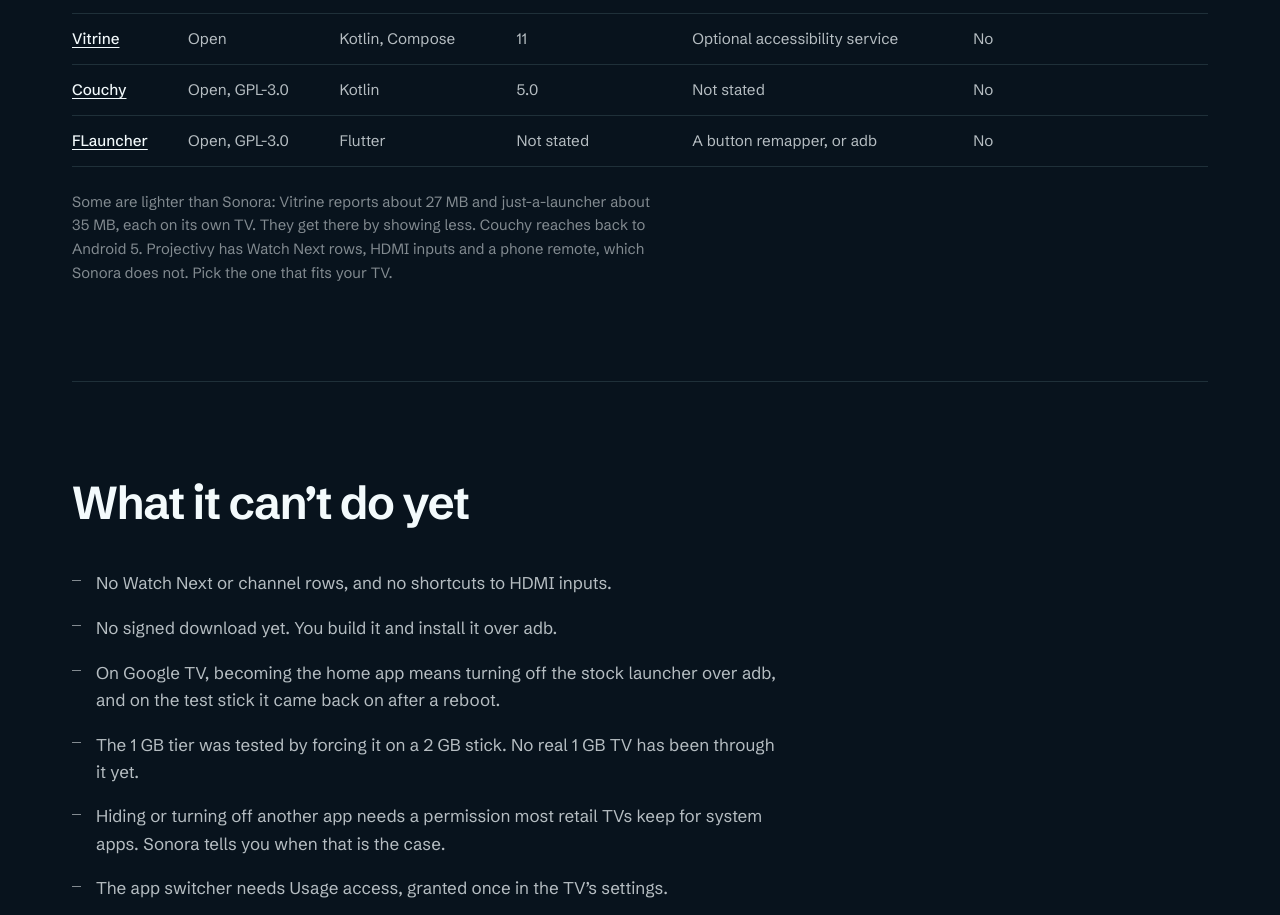
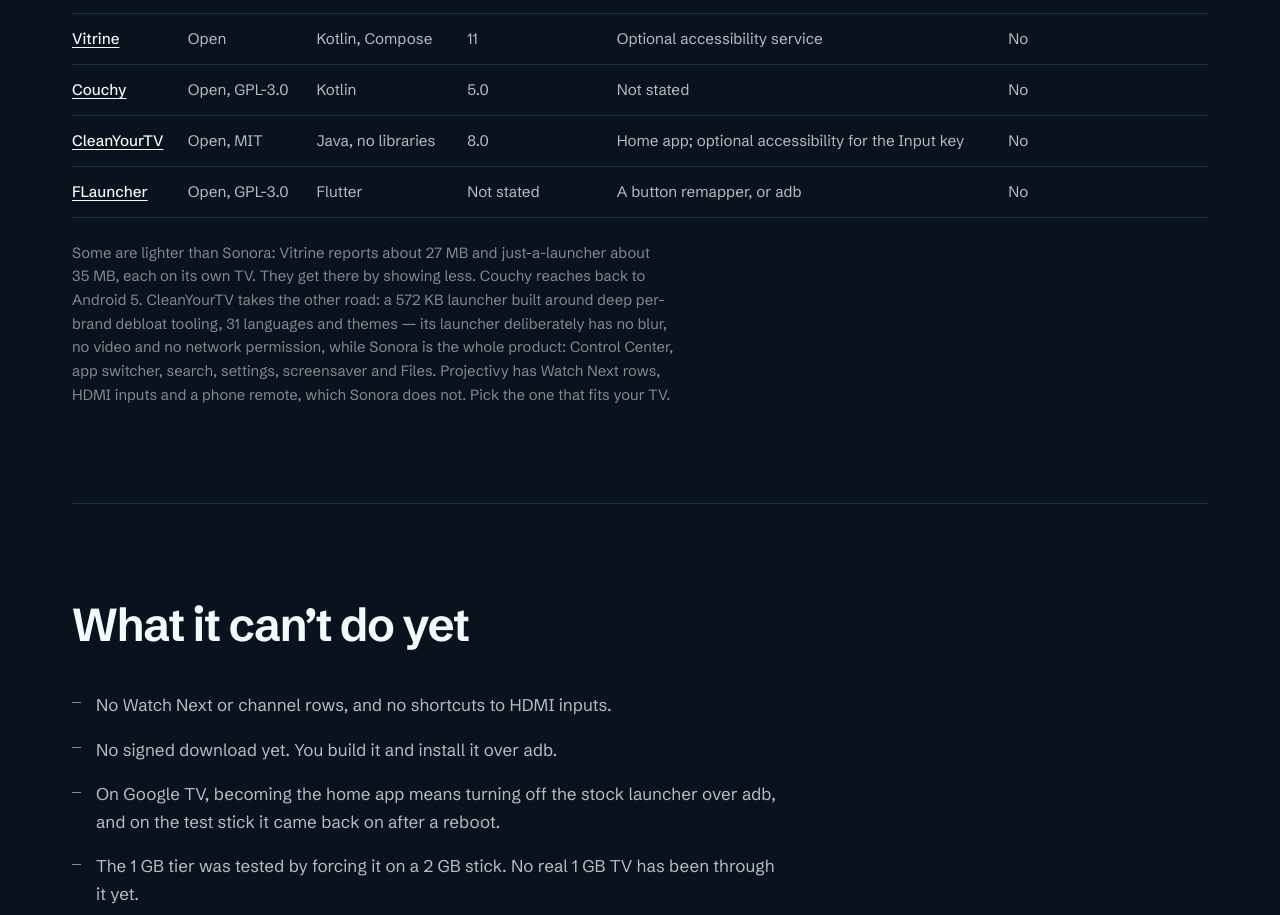
Before and after one commit to mitunmanav/sonora, a plain HTML site: page site/index.html in a window 1280 px wide. Shown: the part 4485-5400 px from the top of the page. Drawn offline with Linux system fonts and the light colour scheme.

Commit message:
Add README, LICENSE, SECURITY, CONTRIBUTING and CI workflows
Adds the README overview, the LICENSE, a SECURITY policy and
CONTRIBUTING notes, plus the .github side: the CI workflow,
Dependabot config and issue templates.

Records the repo publication session in the plan, lists
site/ and .github/ in the layout docs, and adds CleanYourTV
to the field comparison on the site and in the README.

```diff
--- a/site/index.html
+++ b/site/index.html
@@ -169,11 +169,12 @@
       <tr><th scope="row"><a href="https://github.com/Klevico/Monet-Launcher">Monet</a></th><td>Closed</td><td>Not stated</td><td>8.0</td><td>Not stated</td><td>No</td></tr>
       <tr><th scope="row"><a href="https://github.com/QBH21/vitrine">Vitrine</a></th><td>Open</td><td>Kotlin, Compose</td><td>11</td><td>Optional accessibility service</td><td>No</td></tr>
       <tr><th scope="row"><a href="https://github.com/conreo/couchy-launcher">Couchy</a></th><td>Open, GPL-3.0</td><td>Kotlin</td><td>5.0</td><td>Not stated</td><td>No</td></tr>
+      <tr><th scope="row"><a href="https://github.com/Gathin23/cleanyourtv">CleanYourTV</a></th><td>Open, MIT</td><td>Java, no libraries</td><td>8.0</td><td>Home app; optional accessibility for the Input key</td><td>No</td></tr>
       <tr><th scope="row"><a href="https://gitlab.com/flauncher/flauncher">FLauncher</a></th><td>Open, GPL-3.0</td><td>Flutter</td><td>Not stated</td><td>A button remapper, or adb</td><td>No</td></tr>
     </tbody>
   </table>
   </div>
-  <p class="fine">Some are lighter than Sonora: Vitrine reports about 27&nbsp;MB and just-a-launcher about 35&nbsp;MB, each on its own TV. They get there by showing less. Couchy reaches back to Android 5. Projectivy has Watch Next rows, HDMI inputs and a phone remote, which Sonora does not. Pick the one that fits your TV.</p>
+  <p class="fine">Some are lighter than Sonora: Vitrine reports about 27&nbsp;MB and just-a-launcher about 35&nbsp;MB, each on its own TV. They get there by showing less. Couchy reaches back to Android 5. CleanYourTV takes the other road: a 572&nbsp;KB launcher built around deep per-brand debloat tooling, 31 languages and themes — its launcher deliberately has no blur, no video and no network permission, while Sonora is the whole product: Control Center, app switcher, search, settings, screensaver and Files. Projectivy has Watch Next rows, HDMI inputs and a phone remote, which Sonora does not. Pick the one that fits your TV.</p>
 </section>
 
 <section id="limits" class="section">
```
Also changed, not shown: 10 other files.
